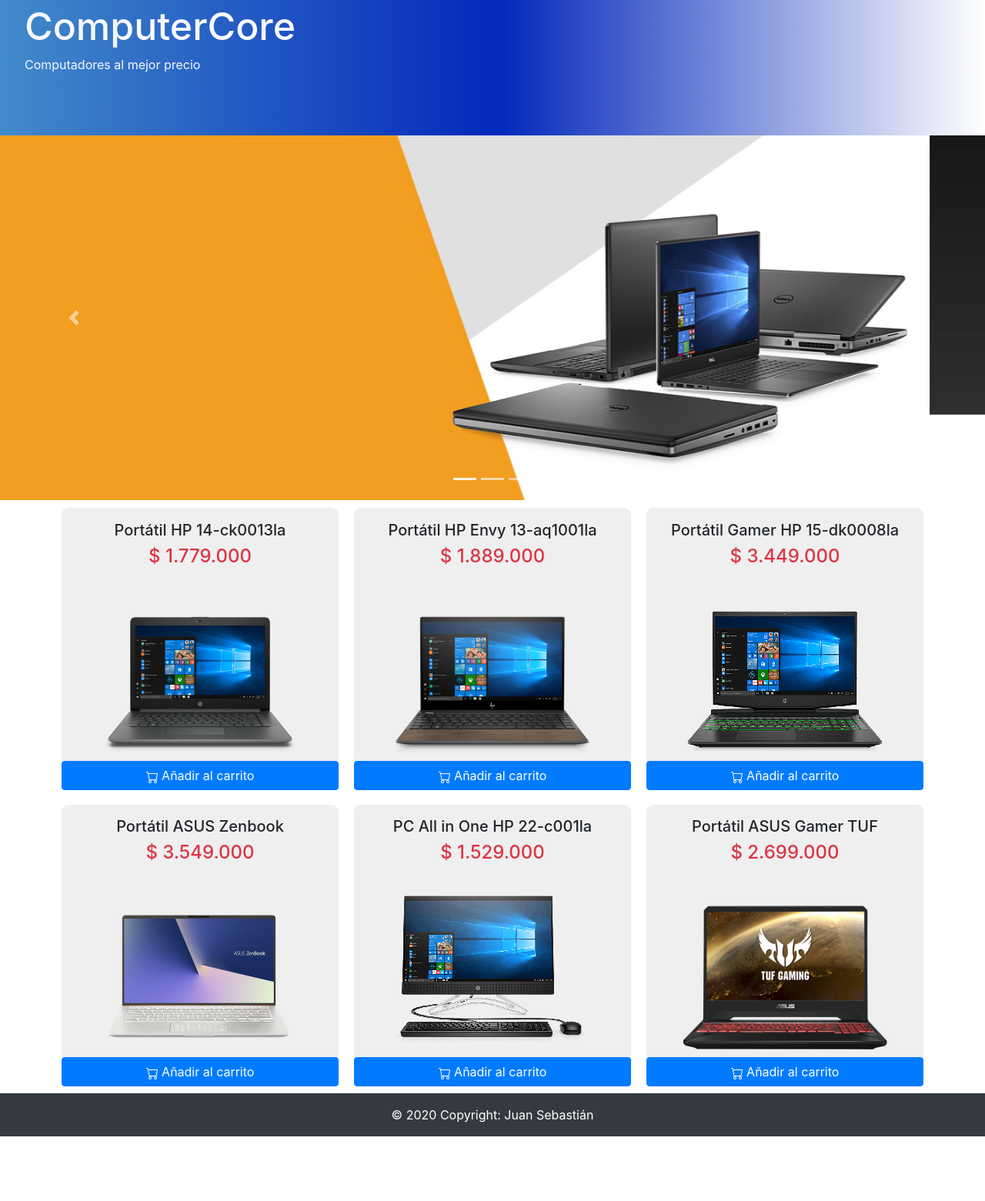
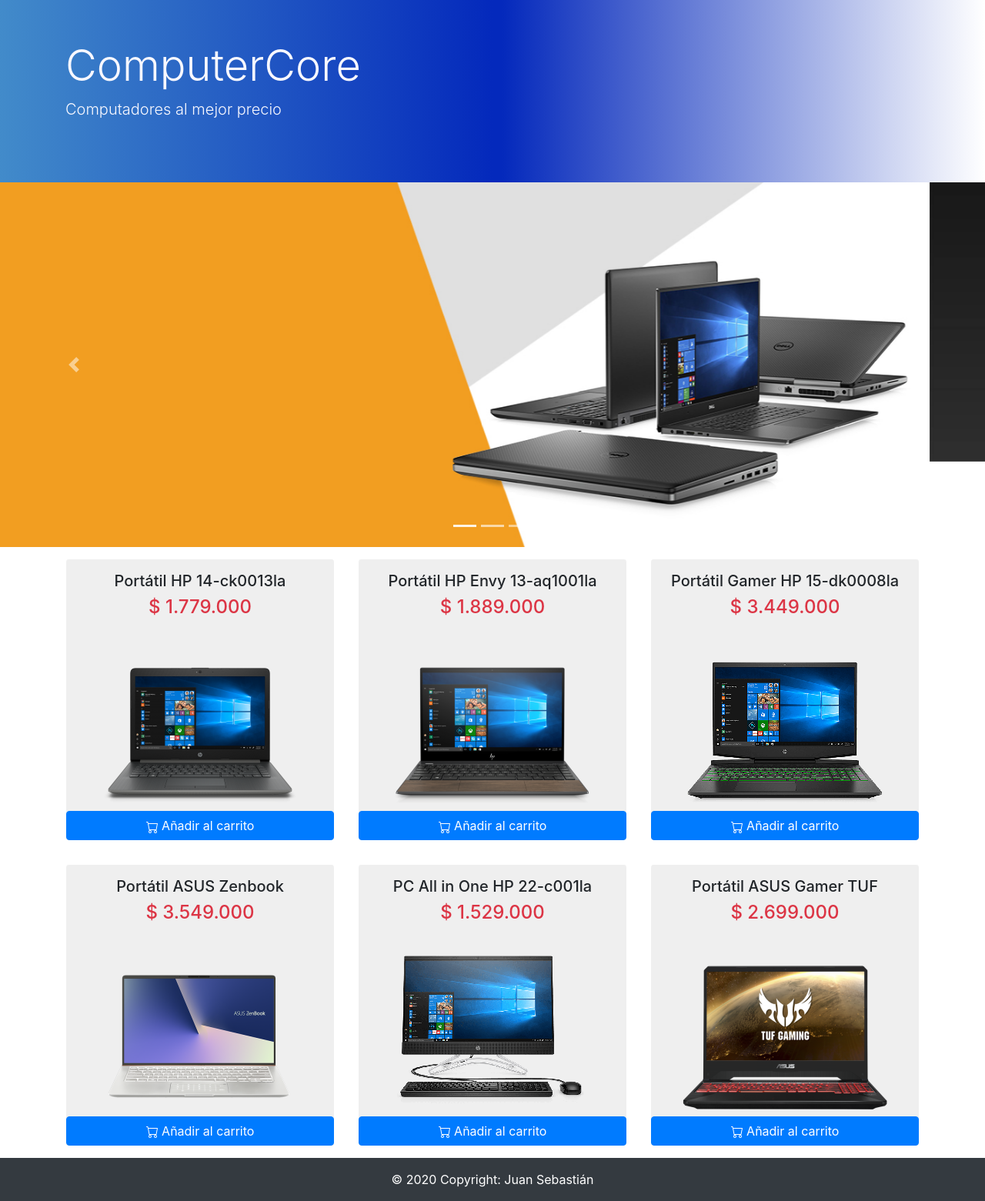
Before and after one commit to juansebastian028/CarritoDeCompras, a plain HTML site: page index.html in a window 1280 px wide. Shown: the part 60-1621 px from the top of the page at 77% size. Before the commit the page ends 1537 px from the top, so only its background shows below. Drawn offline with Linux system fonts and the light colour scheme.

Commit message:
Jumbotron arreglado y mejora en el uso de evento de botones js

```diff
--- a/css/mystyle.css
+++ b/css/mystyle.css
@@ -36,22 +36,13 @@
   margin-bottom: 0;
 }
 
-.title {
-  font-size: 50px;
-}
-
-.myImg {
-  display: block;
-  margin: auto;
-}
-
 h5{
   padding-top: 5%;
   text-align: center;
 }
 
 .col-md-4{
-  border: 10px solid white;
+  border: 1rem solid white;
   background-color: #efefef;
   border-radius: 5%;
   position: relative;
@@ -59,6 +50,11 @@
 
 .myBtn{
   position: absolute;
-  top: 90%;
-  left: 0%;
+  bottom: 0;
+  left: 0;
+  right: 0;
 }
+
+@media (max-width: 544px) {
+  .company-name {font-size:2.5rem;}
+}
--- a/index.html
+++ b/index.html
@@ -53,10 +53,10 @@
             </div>
     </nav>
 
-    <section class="jumbotron">
-        <div class="conteiner">
-            <h1 class="title">ComputerCore</h1>
-            <p>Computadores al mejor precio</p>
+    <section class="jumbotron mt-5">
+        <div class="container">
+            <h1 class="display-4 company-name">ComputerCore</h1>
+            <p class="lead">Computadores al mejor precio</p>
         </div>
     </section>
 
@@ -96,7 +96,7 @@
             <div class="col-md-4">
                 <h5>Portátil HP 14-ck0013la</h5>
                 <h4 class="text-danger text-center text-bold">$ 1.779.000</h4>
-                <img class="img-fluid myImg" src="img/1.png" alt="">
+                <img class="img-fluid m-auto d-block" src="img/1.png" alt="">
                 <button type="button" data-price="$ 1.779.000" data-name="Portátil HP 14-ck0013la"
                     class="btn btn-primary btn-block myBtn">
                     <svg class="bi bi-cart" width="1em" height="1em" viewBox="0 0 16 16" fill="currentColor"
@@ -110,7 +110,7 @@
             <div class="col-md-4">
                 <h5>Portátil HP Envy 13-aq1001la</h5>
                 <h4 class="text-danger text-center text-bold">$ 1.889.000</h4>
-                <img class="img-fluid myImg" src="img/2.png" alt="">
+                <img class="img-fluid m-auto d-block" src="img/2.png" alt="">
 
                 <button type="button" data-price="$ 1.889.000" data-name="Portátil HP Envy 13-aq1001la"
                 class="btn btn-primary btn-block myBtn">
@@ -126,7 +126,7 @@
             <div class="col-md-4">
                 <h5>Portátil Gamer HP 15-dk0008la</h5>
                 <h4 id="pc-price" class="text-danger text-center text-bold">$ 3.449.000</h4>
-                <img class="img-fluid myImg" src="img/3.png" alt="">
+                <img class="img-fluid m-auto d-block" src="img/3.png" alt="">
                 <button type="button" data-price="$ 3.449.000" data-name="Portátil Gamer HP 15-dk0008la"
                 class="btn btn-primary btn-block myBtn">
                 <svg class="bi bi-cart" width="1em" height="1em" viewBox="0 0 16 16" fill="currentColor"
@@ -140,7 +140,7 @@
             <div class="col-md-4">
                 <h5>Portátil ASUS Zenbook</h5>
                 <h4 class="text-danger text-center text-bold">$ 3.549.000</h4>
-                <img class="img-fluid myImg" src="img/4.png" alt="">
+                <img class="img-fluid m-auto d-block" src="img/4.png" alt="">
                 <button type="button" data-price="$ 3.549.000" data-name="Portátil ASUS Zenbook" class="btn btn-primary btn-block myBtn">
                 <svg class="bi bi-cart" width="1em" height="1em" viewBox="0 0 16 16" fill="currentColor"
                     xmlns="http://www.w3.org/2000/svg">
@@ -153,7 +153,7 @@
             <div class="col-md-4">
                 <h5>PC All in One HP 22-c001la</h5>
                 <h4 class="text-danger text-center text-bold">$ 1.529.000</h4>
-                <img class="img-fluid myImg" src="img/5.png" alt="">
+                <img class="img-fluid m-auto d-block" src="img/5.png" alt="">
                 <button data-price="$ 1.529.000" data-name="PC All in One HP 22-c001la" type="button"
                 class="btn btn-primary btn-block myBtn">
                 <svg class="bi bi-cart" width="1em" height="1em" viewBox="0 0 16 16" fill="currentColor"
@@ -166,7 +166,7 @@
             <div class="col-md-4">
                 <h5>Portátil ASUS Gamer TUF</h5>
                 <h4 class="text-danger text-center text-bold">$ 2.699.000</h4>
-                <img class="img-fluid myImg" src="img/6.png" alt="">
+                <img class="img-fluid m-auto d-block" src="img/6.png" alt="">
                 <button  data-price="$ 2.699.000" data-name="Portátil ASUS Gamer TUF" type="button"
                 class="btn btn-primary btn-block myBtn">
                 <svg class="bi bi-cart" width="1em" height="1em" viewBox="0 0 16 16" fill="currentColor"
@@ -195,12 +195,11 @@
                 <div class="modal-body">
                     <table class="table table-bordered" id="tbl">
                         <thead>
-                            <tr>
-                                <th>Nombre</th>
-                                <th>Precio</th>
-                            </tr>
+                            <th>Nombre</th>
+                            <th>Precio</th>
                         </thead>
                         <tbody>
+
                         </tbody>
                     </table>
                 </div>
--- a/js/carrito.js
+++ b/js/carrito.js
@@ -1,4 +1,4 @@
-ñdocument.addEventListener("click",e=>{
+document.addEventListener("click",e=>{
 
   if(e.target.classList.contains('myBtn')){
 
```
Also changed, not shown: gamer.html (+1 -1 lines), pcEscritorio.html (+1 -1 lines), portatiles.html (+1 -1 lines).
